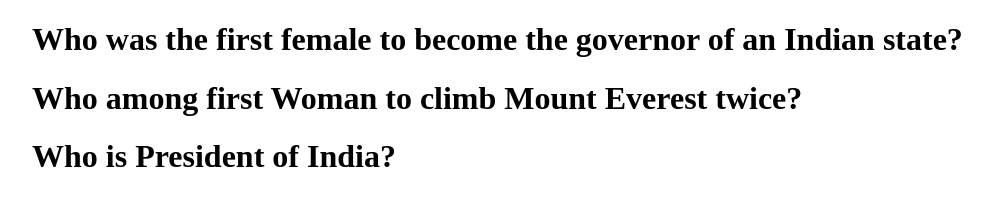
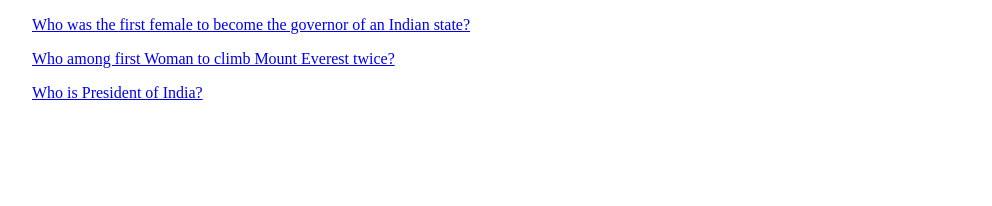
Before and after one commit to acciojob/css-list-of-questions-shital-kamble, a website: page main.html in a window 1280 px wide. Shown: the whole page, without its empty margins (16-1008 px from the left). Drawn offline with Linux system fonts and the light colour scheme.

Commit message:
created a submission

```diff
--- a/main.html
+++ b/main.html
@@ -1,18 +1,20 @@
-<!DOCTYPE html>
-<html lang="en">
+<!Doctype html>
+<html>
+	<a href="stylesheet" href="style.css">
 <head>
-<meta charset="UTF-8">
-<meta http-equiv="X-UA-Compatible" content="IE=edge">
-<meta name="viewport" content="width=device-width, initial-scale=1.0">
-<title>Document</title>
 <body>
-<blockquote>
-	<p class="questions">
-
-<h1>Who was the first female to become the governor of an Indian state?</h1>
-<h1>Who among first Woman to climb Mount Everest twice?</h1>
-<h1>Who is President of India?</h1>
-</p>
+<blockquote class="questions">
+	<p>Who was the first female to become the governor of an Indian state?</p>
 </blockquote>
+	<blockquote class="questions">
+		<p>
+			Who among first Woman to climb Mount Everest twice?
+		</p>
+	</blockquote>
+	<blockquote class="questions">
+		<p>
+			Who is President of India?
+		</p>
 </body>
+</head>
 </html>
```
